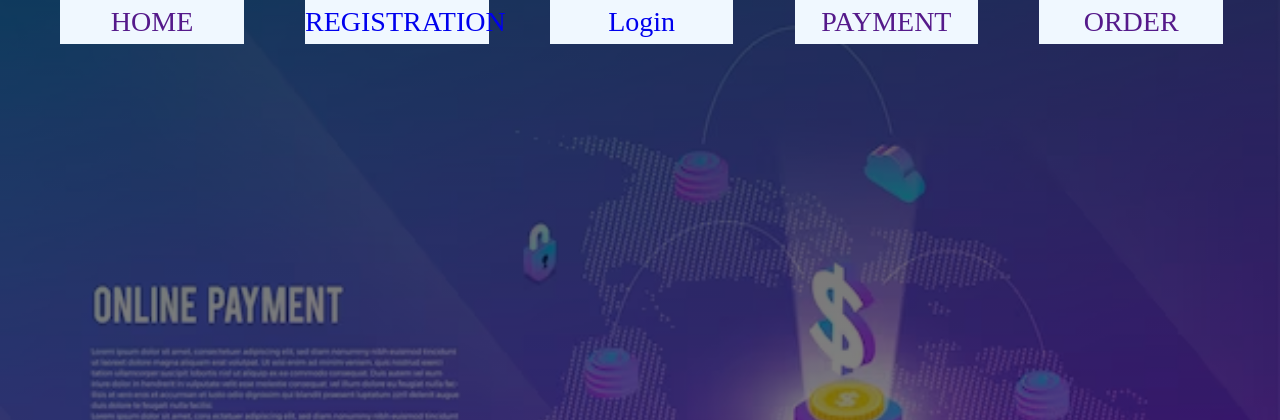
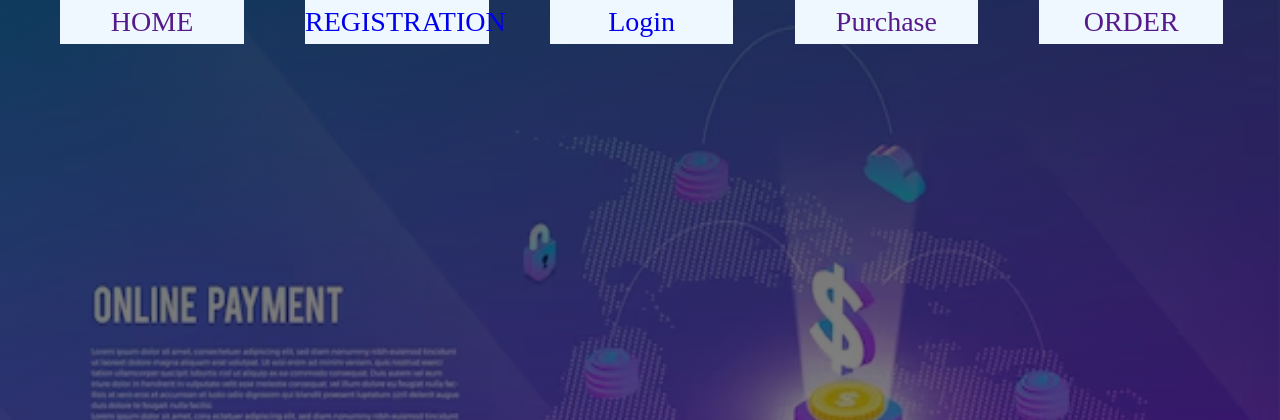
Before and after one commit to pavanxml/LazyPay, a Flask app: page / in a window 1280 px wide. Shown: the part 24-444 px from the top of the page. Run offline with Flask 3, Linux system fonts and the light colour scheme.

Commit message:
frontend

```diff
--- a/templates/index.html
+++ b/templates/index.html
@@ -10,7 +10,7 @@
                   <a href=""  ><li>HOME</li></a>
                    <a href="/reg_data " ><li>REGISTRATION</li></a>
                    <a href="/lgn_data"><li>Login</li></a>
-                   <a href="" ><li>PAYMENT</li></a>
+                   <a href="" ><li>Purchase</li></a>
                     <a href=""><li>ORDER</li></a>
 
                 </ul>
```
